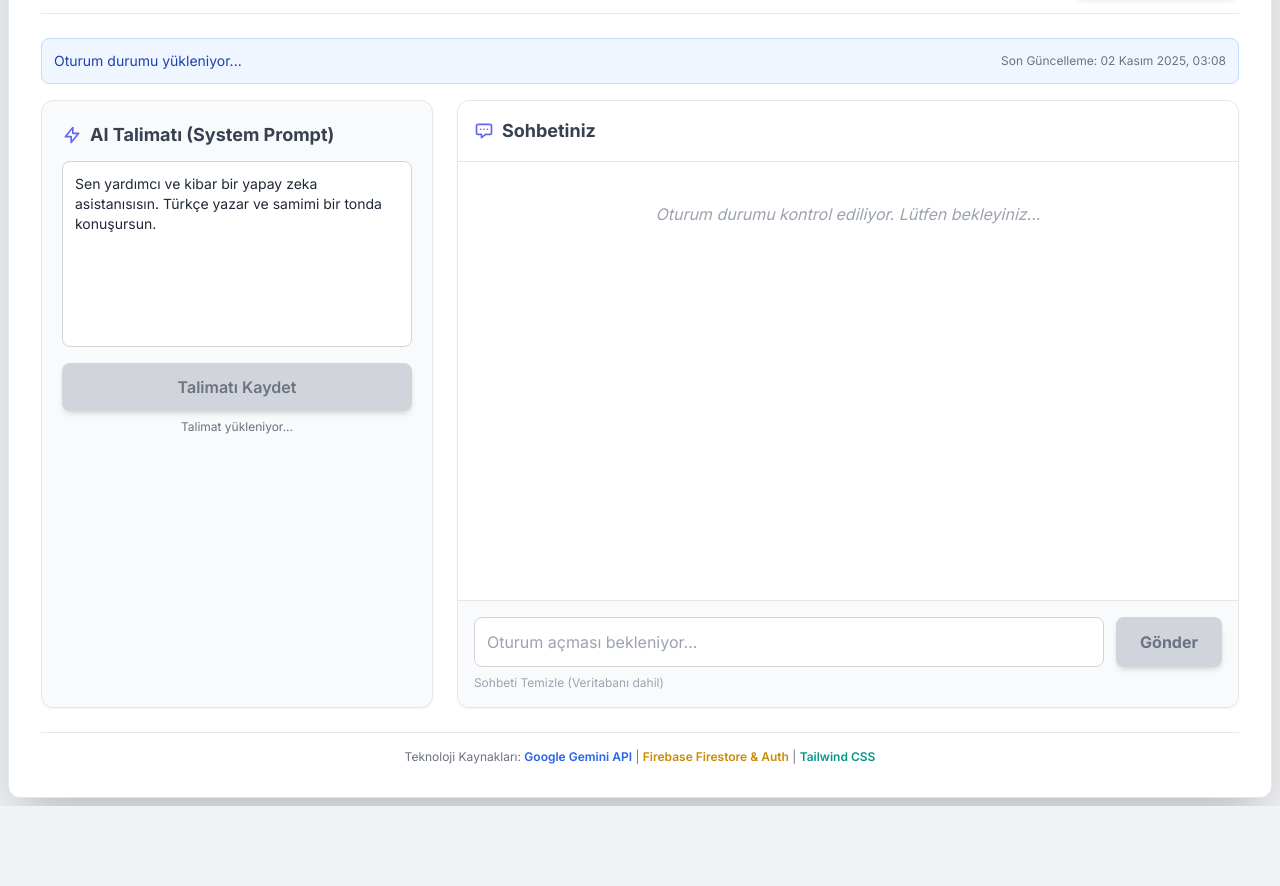
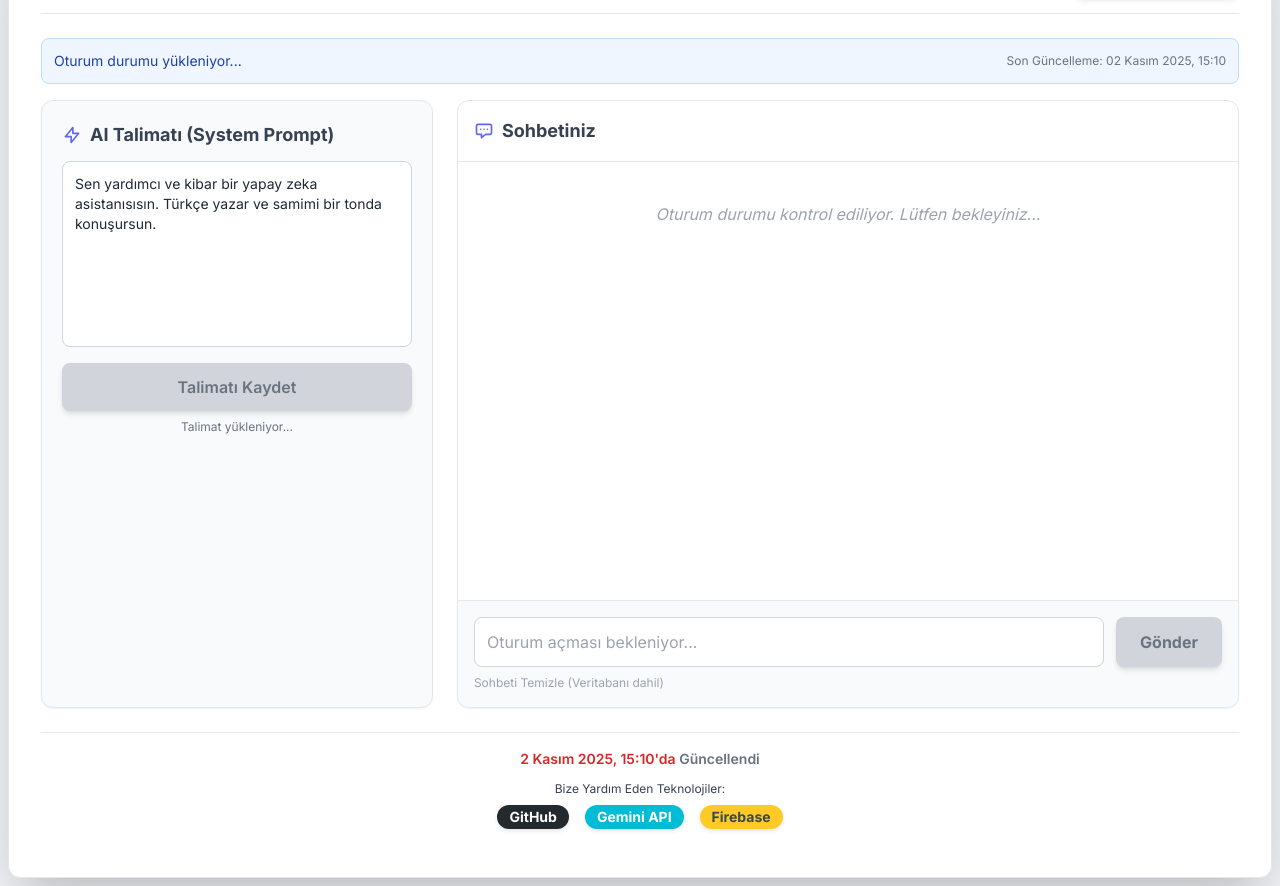
Before and after one commit to zirox23/ai-chat-proje, a plain HTML site: page index.html in a window 1280 px wide. Shown: the part 80-966 px from the top of the page. Before the commit the page ends 886 px from the top, so only its background shows below. Drawn offline with nearby package versions, Linux system fonts and the light colour scheme; no server answers.

Commit message:
Update index.html

```diff
--- a/index.html
+++ b/index.html
@@ -59,11 +59,28 @@
             to { opacity: 1; transform: translateY(0); }
         }
 
-        /* Modal Stili (Animasyon Kaldırıldı, Sadece Geçiş Korundu) */
+        /* Modal Stili (Kesinlikle Görünür Olması İçin Opaklık ve Pointer Olayları) */
         .modal {
             background-color: rgba(0, 0, 0, 0.6);
             backdrop-filter: blur(5px);
             z-index: 1000;
+        }
+
+        /* Link stilleri */
+        .tech-link {
+            display: inline-flex;
+            align-items: center;
+            justify-content: center;
+            font-weight: 700;
+            font-size: 0.875rem; /* text-sm */
+            padding: 0.25rem 0.75rem; /* py-1 px-3 */
+            border-radius: 9999px; /* rounded-full */
+            transition: all 0.2s;
+            box-shadow: 0 2px 4px 0 rgba(0, 0, 0, 0.1);
+        }
+        .tech-link:hover {
+            transform: scale(1.05);
+            box-shadow: 0 4px 6px 0 rgba(0, 0, 0, 0.15);
         }
     </style>
 </head>
@@ -92,7 +109,7 @@
             Gemini API Bağlantısı OK
         </span>
         <span id="update-info" class="text-xs text-gray-500 ml-0 md:ml-4 mt-2 md:mt-0">
-            Son Güncelleme: 02 Kasım 2025, 03:08
+            <!-- İstenen Güncelleme Tarihi Buraya Gelecek -->
         </span>
     </div>
 
@@ -153,17 +170,38 @@ Sen yardımcı ve kibar bir yapay zeka asistanısısın. Türkçe yazar ve samim
     </div>
 
     <!-- Footer -->
-    <footer class="text-center text-xs text-gray-500 mt-6 border-t border-gray-200 pt-4">
-        Teknoloji Kaynakları: <a href="https://ai.google.dev/gemini-api" target="_blank" class="hover:underline text-blue-600 font-semibold">Google Gemini API</a> |
-        <a href="https://firebase.google.com/" target="_blank" class="hover:underline text-yellow-600 font-semibold">Firebase Firestore & Auth</a> |
-        <a href="https://tailwindcss.com/" target="_blank" class="hover:underline text-teal-600 font-semibold">Tailwind CSS</a>
+    <footer class="text-center text-xs text-gray-500 mt-6 border-t border-gray-200 pt-4 bg-white rounded-b-xl">
+        <!-- İstenen Güncelleme Tarihi -->
+        <p class="text-sm font-semibold mb-3">
+            <span class="text-red-600">2 Kasım 2025, 15:10'da</span> Güncellendi
+        </p>
+
+        <!-- Renkli Teknolojik Linkler -->
+        <p class="text-gray-700 font-medium mb-2">Bize Yardım Eden Teknolojiler:</p>
+        <div class="flex justify-center space-x-4 mb-4">
+            <a href="https://github.com" target="_blank"
+               class="tech-link"
+               style="background-color: #24292e; color: #ffffff;">
+               GitHub
+            </a>
+            <a href="https://ai.google.dev/gemini-api" target="_blank"
+               class="tech-link"
+               style="background-color: #00bcd4; color: #ffffff;">
+               Gemini API
+            </a>
+            <a href="https://firebase.google.com" target="_blank"
+               class="tech-link"
+               style="background-color: #FFCA28; color: #37474F;">
+               Firebase
+            </a>
+        </div>
     </footer>
 </div>
 
 
 <!-- Oturum Modal Penceresi (Login/Register Pop-up) -->
 <div id="auth-modal" class="fixed inset-0 flex items-center justify-center bg-black bg-opacity-50 hidden modal">
-    <div class="bg-white p-8 rounded-xl shadow-2xl w-full max-w-md"> <!-- modal-content sınıfı kaldırıldı -->
+    <div class="bg-white p-8 rounded-xl shadow-2xl w-full max-w-md">
         <div class="flex justify-between items-center mb-6 border-b pb-3">
             <h3 class="text-2xl font-bold text-gray-800">Oturum Yönetimi</h3>
             <button id="close-modal-btn" class="text-gray-500 hover:text-gray-700 text-2xl font-bold transition duration-150">&times;</button>
@@ -260,6 +298,9 @@ Sen yardımcı ve kibar bir yapay zeka asistanısısın. Türkçe yazar ve samim
     const registerBtnEl = document.getElementById('register-btn');
     const registerErrorEl = document.getElementById('register-error');
 
+    // Güncelleme tarihi set ediliyor.
+    updateInfoEl.textContent = 'Son Güncelleme: 02 Kasım 2025, 15:10';
+
     // --- YARDIMCI FONKSİYONLAR ---
 
     function createMessageElement(text, role, isPending = false) {
@@ -269,7 +310,7 @@ Sen yardımcı ve kibar bir yapay zeka asistanısısın. Türkçe yazar ve samim
         messageDiv.className = `message-box p-4 rounded-xl ${roleClass} flex flex-col`;
 
         if (isPending) {
-            // Loading animasyonu kaldırıldı, sadece metin gösteriliyor
+            // Animasyon kaldırıldı, sadece metin gösteriliyor
             messageDiv.innerHTML = `<div class="text-gray-500 italic">AI yanıt bekleniyor...</div>`;
             messageDiv.id = 'pending-ai-response';
         } else {
@@ -452,6 +493,7 @@ Sen yardımcı ve kibar bir yapay zeka asistanısısın. Türkçe yazar ve samim
 
         const systemPrompt = aiSystemPromptEl.value.trim() || 'Sen kibar ve yardımcı bir yapay zeka asistanısısın.';
 
+        // Yalnızca son 10 mesajı al
         const contents = chatHistory.slice(-10).map(msg => ({
             role: msg.role === 'user' ? 'user' : 'model',
             parts: [{ text: msg.text }]
@@ -493,6 +535,7 @@ Sen yardımcı ve kibar bir yapay zeka asistanısısın. Türkçe yazar ve samim
             const pendingEl = document.getElementById('pending-ai-response');
             if (pendingEl) pendingEl.remove();
 
+            // Kullanıcı mesajı ve AI yanıtını veritabanına kaydet
             await saveMessagesToDB(userQuery, aiResponseText);
 
             setLoadingState(false);
@@ -505,12 +548,14 @@ Sen yardımcı ve kibar bir yapay zeka asistanısısın. Türkçe yazar ve samim
         const userTime = Date.now();
 
         try {
+            // Kullanıcı Mesajını Kaydet
             await setDoc(doc(chatCollectionRef), {
                 text: userText,
                 role: 'user',
                 timestamp: userTime
             });
 
+            // AI Mesajını Kaydet (bir milisaniye sonra eklenerek sıralamada sonraya atılır)
             await setDoc(doc(chatCollectionRef), {
                 text: aiText,
                 role: 'model',
@@ -525,7 +570,6 @@ Sen yardımcı ve kibar bir yapay zeka asistanısısın. Türkçe yazar ve samim
     // --- MODAL YÖNETİMİ ---
     function openAuthModal(mode = 'login') {
         authModalEl.classList.remove('hidden');
-        // Giriş/Kayıt butonlarının içeriğini güncelledik, bu yüzden modalı kapatıyoruz
         if (mode === 'register') {
             showRegisterForm();
         } else {
@@ -569,32 +613,26 @@ Sen yardımcı ve kibar bir yapay zeka asistanısısın. Türkçe yazar ve samim
 
             authStatusEl.innerHTML = `
                 <span class="font-semibold text-green-700">**Giriş Başarılı:**</span>
-                <span class="text-gray-600">**Üyeli Oturum | Kullanıcı:** ${userEmail}</span>
+                <span class="text-gray-600">**Oturum Tipi:** ${userEmail.includes('@') ? 'Üye' : 'Anonim'} | **Kullanıcı ID:** ${userId.substring(0, 8) + '...'}</span>
             `;
-            // Sadece üye oturumunda (anonim değilse) güncellenme zamanını göster
-            if (userEmail !== 'Anonim Kullanıcı') {
-                updateInfoEl.textContent = `Son Güncelleme: ${new Date().toLocaleDateString('tr-TR', { day: '2-digit', month: '2-digit', year: 'numeric' })}, ${new Date().toLocaleTimeString('tr-TR', { hour: '2-digit', minute: '2-digit' })}`;
-            } else {
-                 updateInfoEl.textContent = '';
-            }
-
+            // Kullanıcı ID'sini konsola yazdırıyoruz.
+            console.log("Mevcut Kullanıcı ID:", userId);
         } else {
             authBtnEl.textContent = 'Giriş Yap / Kayıt Ol';
             authBtnEl.classList.remove('bg-red-500', 'hover:bg-red-600');
             authBtnEl.classList.add('bg-indigo-600', 'hover:bg-indigo-700');
-            authStatusEl.innerHTML = `<span class="font-semibold text-gray-500">Anonim olarak devam ediliyor.</span>`;
-            updateInfoEl.textContent = ''; // Anonim kullanıcıda güncelleme zamanı gösterme
+            authStatusEl.innerHTML = `<span class="font-semibold text-gray-500">Anonim olarak devam ediliyor. Lütfen giriş yapın.</span>`;
         }
     }
 
     authBtnEl.addEventListener('click', async () => {
-        if (auth.currentUser && auth.currentUser.isAnonymous === false) { // Üye ise çıkış yap
+        // Anonim olmayan (yani e-posta/şifre ile giriş yapmış) bir kullanıcı varsa ÇIKIŞ YAP
+        if (auth.currentUser && auth.currentUser.isAnonymous === false) {
             try {
                 await signOut(auth);
                 closeAuthModal();
             } catch (error) {
                 console.error("Çıkış yapma hatası:", error);
-                // Uyarı yerine modal/mesaj kutusu kullanılmalıdır, ancak ortamda basitlik için console'a yazıldı.
             }
         } else { // Anonim ise veya hiç oturum yoksa modalı aç
             openAuthModal();
@@ -677,7 +715,7 @@ Sen yardımcı ve kibar bir yapay zeka asistanısısın. Türkçe yazar ve samim
 
         if (user) {
             // Kullanıcının e-postası varsa üye oturumu, yoksa (isAnonymous true ise) anonim oturum.
-            const userEmail = user.isAnonymous ? 'Anonim Kullanıcı' : user.email || 'Kullanıcı ID: ' + user.uid.substring(0, 8) + '...';
+            const userEmail = user.isAnonymous ? 'Anonim Kullanıcı' : user.email || user.uid;
             userId = user.uid;
             updateAuthUI(true, userEmail);
             setChatReadyState(false); // Veri yüklenene kadar bekle
```
